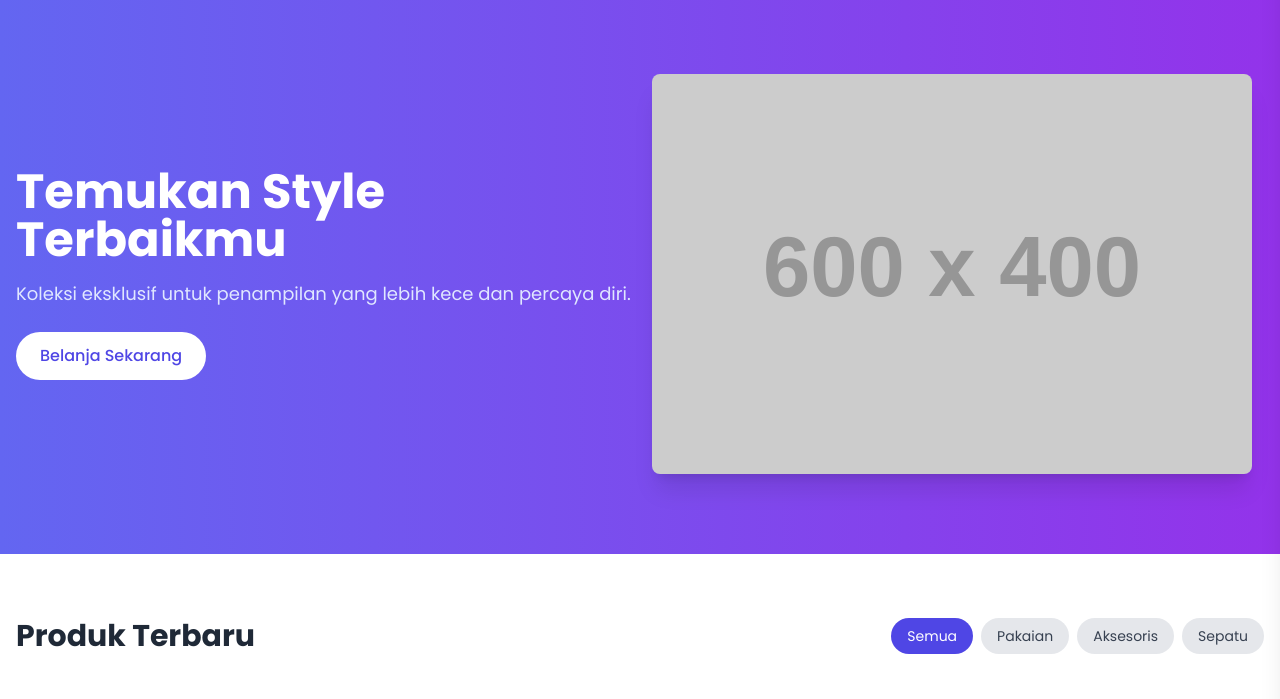
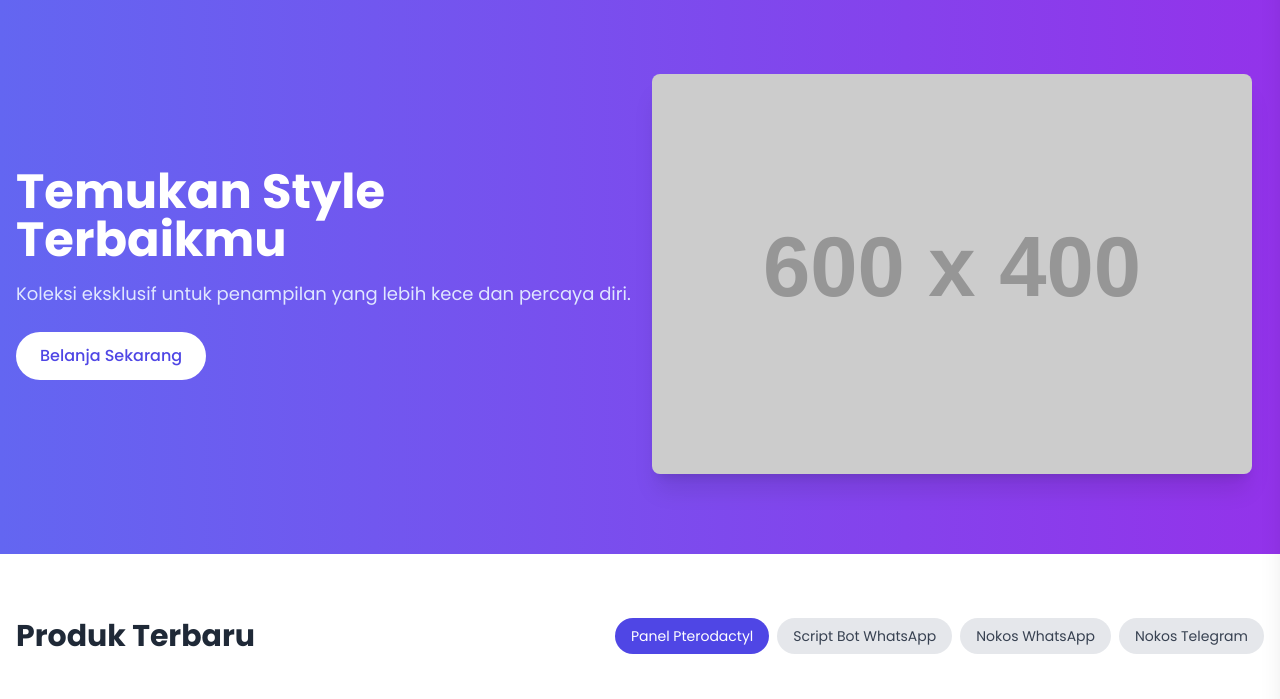
Before and after one commit to Rexzzxiterz/seterah, a plain HTML site: page index.html in a window 1280 px wide. Shown: the part 78-777 px from the top of the page. Drawn offline with nearby package versions, Linux system fonts and the light colour scheme; placeholder pictures from the web are drawn by us.

Commit message:
Update index.html

```diff
--- a/index.html
+++ b/index.html
@@ -103,10 +103,10 @@
                 <h3 class="text-3xl font-bold text-gray-800 mb-4 md:mb-0">Produk Terbaru</h3>
 
                 <div class="flex space-x-2">
-                    <button class="filter-btn px-4 py-2 bg-indigo-600 text-white rounded-full text-sm" data-filter="all">Semua</button>
-                    <button class="filter-btn px-4 py-2 bg-gray-200 text-gray-700 rounded-full text-sm hover:bg-gray-300" data-filter="pakaian">Pakaian</button>
-                    <button class="filter-btn px-4 py-2 bg-gray-200 text-gray-700 rounded-full text-sm hover:bg-gray-300" data-filter="aksesoris">Aksesoris</button>
-                    <button class="filter-btn px-4 py-2 bg-gray-200 text-gray-700 rounded-full text-sm hover:bg-gray-300" data-filter="sepatu">Sepatu</button>
+                    <button class="filter-btn px-4 py-2 bg-indigo-600 text-white rounded-full text-sm" data-filter="all">Panel Pterodactyl</button>
+                    <button class="filter-btn px-4 py-2 bg-gray-200 text-gray-700 rounded-full text-sm hover:bg-gray-300" data-filter="pakaian">Script Bot WhatsApp</button>
+                    <button class="filter-btn px-4 py-2 bg-gray-200 text-gray-700 rounded-full text-sm hover:bg-gray-300" data-filter="aksesoris">Nokos WhatsApp</button>
+                    <button class="filter-btn px-4 py-2 bg-gray-200 text-gray-700 rounded-full text-sm hover:bg-gray-300" data-filter="sepatu">Nokos Telegram</button>
                 </div>
             </div>
 
```
